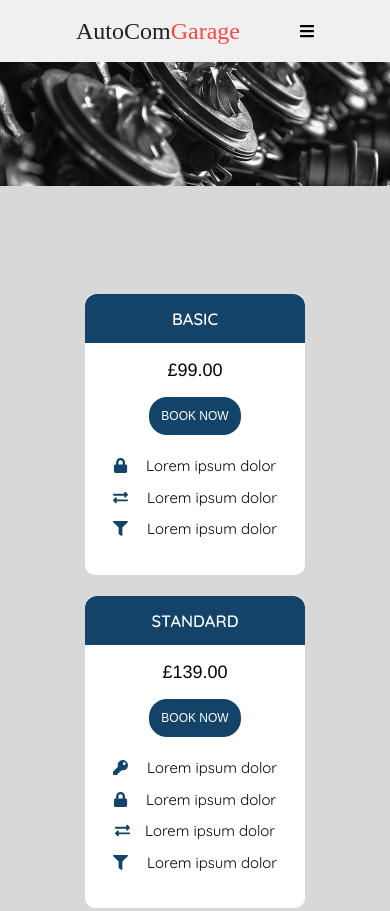
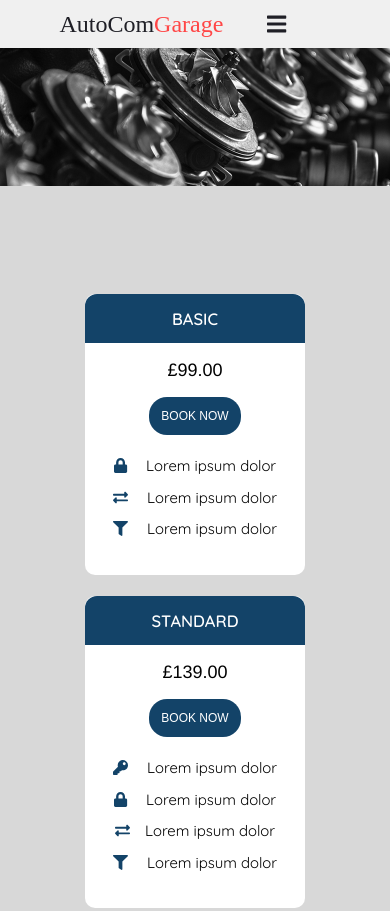
Before and after one commit to gel00/autocom, a plain HTML site: page index.html in a window 390 px wide. Shown: the top 911 px of the page. Drawn offline with Linux system fonts and the light colour scheme; some packages are replaced by stand-ins of ours.

Commit message:
fixed nav 2

```diff
--- a/index.html
+++ b/index.html
@@ -25,9 +25,8 @@
         <i class="fas fa-phone" data-fa-transform="flip-h"></i> 1-117-956-0084
       </div>
     </div>
-    <h1>Auto<span id="h1a">Com</span><span id="h1b">Garage</span></h1>
+    <h1>Auto<span id="h1a">Com</span><span id="h1b">Garage</span><i id="nav_sm" class="fas fa-bars"></i></h1>
     <nav>
-      <div id="nav_sm"><i class="fas fa-bars"></i></div>
       <div id="nav_lg">
         <ul>
           <li class="active"><a href="">Home</a></li>
--- a/styles/style.css
+++ b/styles/style.css
@@ -177,22 +177,19 @@ body {
 
 header {
   width: 100%;
-  display: flex;
-  flex-wrap: wrap;
-  align-items: center;
-  justify-content: center;
   background-color: #f0f0f0;
   position: absolute;
   top: 0;
   left: 0;
   z-index: 2;
+  font-size: 18px;
 }
 
 /*---------infobar-------------*/
 
 #infobar {
   display: flex;
-  flex-basis: 100%;
+  width: 100%;
   justify-content: space-between;
   padding: 0 10px;
   line-height: 2em;
@@ -229,8 +226,10 @@ header {
 /*----------Navigation-----------*/
 
 nav {
-  font-size: 18px;
-  padding: 0 30px;
+  float: left;
+  font-size: 1em;
+  padding: 0 1.7em;
+  margin: 0 1.8em;
 }
 
 nav ul {
@@ -239,6 +238,7 @@ nav ul {
 }
 
 nav li {
+  position: relative;
   padding: 30px 0;
   line-height: 2em;
   font-size: 0.9em;
@@ -251,7 +251,7 @@ nav li.active a {
 }
 
 nav a {
-  padding: 10px;
+  padding: 0.55em;
   font-family: 'Quicksand', 'Helvetica', sans-serif;
   font-weight: 400;
   color: #1f1f1f;
@@ -267,9 +267,9 @@ nav li:nth-child(n+3) a {
 nav li::after {
   content: '';
   display: block;
-  position: relative;
+  position: absolute;
   left: 0;
-  bottom: -31px;
+  bottom: 0;
   height: 4px;
   width: 0;
   background: #ff4646;
@@ -283,11 +283,13 @@ nav li.active::after {
 }
 
 h1 {
+  float: left;
   font-family: 'sansation';
   font-size: 1.8em;
-  line-height: 2.6em;
+  line-height: 2.84em;
   color: #1f1f26;
-  margin: 0 30px;
+  margin: 0 0.95em;
+  text-align: center;
 }
 
 #h1a {}
@@ -299,12 +301,17 @@ h1 {
 }
 
 @media screen and (max-width: 960px) {
-  nav {
+  header {
     font-size: 16px;
+  }
+
+  #nav_sm {
+    font-size: 22px;
   }
 
   h1 {
     font-size: 1.5em;
+    line-height: 3.67em;
   }
 }
 
@@ -321,6 +328,18 @@ h1 {
 @media screen and (max-width: 854px) {
   #nav_sm {
     display: block;
+  }
+
+  h1 {
+    box-sizing: border-box;
+    line-height: 2em;
+    width: 100%;
+    margin: 0;
+  }
+
+  #nav_sm {
+    display: inline-block;
+    margin: 0 2em;
   }
 
   #nav_lg {
```
